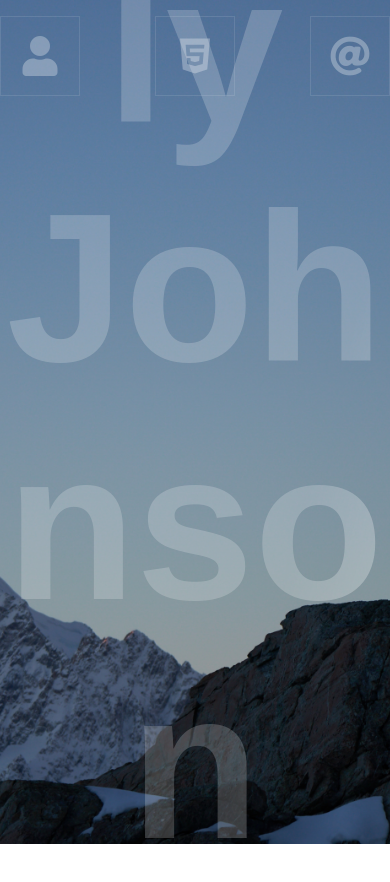
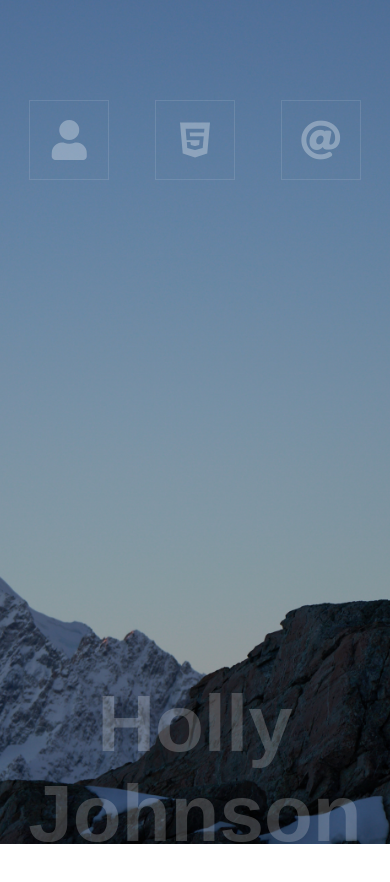
Before and after one commit to hollynz/portfolio, a Vue app: page /#/ in a window 390 px wide. After the commit the page ends 859 px from the top, so only its background shows below. Built offline with nearby package versions, Linux system fonts and the light colour scheme; a web font is replaced by a local one.

Commit message:
responsiveness

```diff
--- /dev/null
+++ b/src/assets/scss/_settings.scss
@@ -0,0 +1,26 @@
+$breakpoints: ("phone": 400px,
+"phone-wide": 480px,
+"phablet": 560px,
+"tablet-small": 640px,
+"tablet": 768px,
+"navigation": 950px,
+"tablet-wide": 1080px,
+"desktop": 1248px,
+"desktop-wide": 1440px,
+"1900": 1900px,
+"1600": 1600px,
+"1500": 1500px);
+
+@mixin mq($width, $type: max) {
+    @if map_has_key($breakpoints, $width) {
+        $width: map_get($breakpoints, $width);
+
+        @if $type==max {
+            $width: $width - 1px;
+        }
+
+        @media only screen and (#{$type}-width: $width) {
+            @content;
+        }
+    }
+}
--- a/src/components/Menu.vue
+++ b/src/components/Menu.vue
@@ -234,6 +234,8 @@ export default {
 </script>
 
 <style lang="scss">
+@import '../assets/scss/settings.scss';
+
 .visible {
   visibility: visible;
 }
@@ -251,6 +253,11 @@ ul {
   justify-content: space-between;
   overflow: hidden;
   height: 70vh;
+  @include mq('tablet-wide') {
+      width: 85%;
+      margin-top: 100px;
+      height: 80vh;
+    }
   .menu {
     z-index: 2;
     width: 80px;
@@ -326,16 +333,25 @@ ul {
         display: flex;
         height: 100%;
         text-align: left;
+         @include mq('tablet-wide') {
+            padding: 50px;
+        }
         .columns {
           margin: 0;
           margin-top: 50px;
           padding: 0;
           height: 100%;
+           @include mq('tablet-wide') {
+            overflow-y: scroll;
+        }
           .column {
             height: 100%;
             display: flex;
             align-items: flex-start;
             padding: 20px;
+             @include mq('tablet-wide') {
+            height: auto;
+             }
             .text {
               margin-top: 20px;
               padding: 6px;
@@ -388,6 +404,10 @@ ul {
         color: #222222;
         transform: translateX(1200px);
         transition: transform 0.5s ease-in-out;
+        @include mq('tablet-wide') {
+            margin-top: 20px;
+            margin-bottom: 20px;
+        }
       }
       .columns {
         width: 80%;
@@ -403,12 +423,18 @@ ul {
             display: flex;
             flex-direction: row;
             justify-content: flex-start;
+            @include mq('tablet-wide') {
+                font-size: 0.6em;
+            }
             a {
               .icon {
                 margin-top: 8px;
                 margin-right: 18px;
                 font-size: 1.1em;
                 color: #222222;
+                @include mq('tablet-wide') {
+                    margin-top: 0;
+                }
               }
               .name {
                 font-size: 0.9em;
@@ -454,6 +480,9 @@ ul {
     &:hover {
       .content {
         width: 100%;
+         @include mq('tablet-wide') {
+            padding: 50px;
+        }
         h1 {
           transform: translateX(0);
           opacity: 1;
--- a/src/views/Home.vue
+++ b/src/views/Home.vue
@@ -20,6 +20,8 @@ export default {
 </script>
 
 <style lang="scss">
+@import '../assets/scss/settings.scss';
+
 .home {
   width: 100%;
   height: 100%;
@@ -53,6 +55,30 @@ export default {
         -webkit-mask-position: -50%;
       }
     }
+    @include mq('1900') {
+        font-size: 170px;
+        margin-bottom: -30px;
+    }
+    @include mq('1600') {
+        font-size: 150px;
+        margin-bottom: -25px;
+    }
+    @include mq('1500') {
+        font-size: 140px;
+        margin-bottom: -25px;
+    }
+    @include mq('desktop-wide') {
+        font-size: 130px;
+        margin-bottom: -25px;
+    }
+    @include mq('desktop') {
+        font-size: 120px;
+        margin-bottom: -20px;
+    }
+    @include mq('tablet-wide') {
+        font-size: 80px;
+        margin-bottom: -15px;
+    }
   }
 }
 </style>
```
